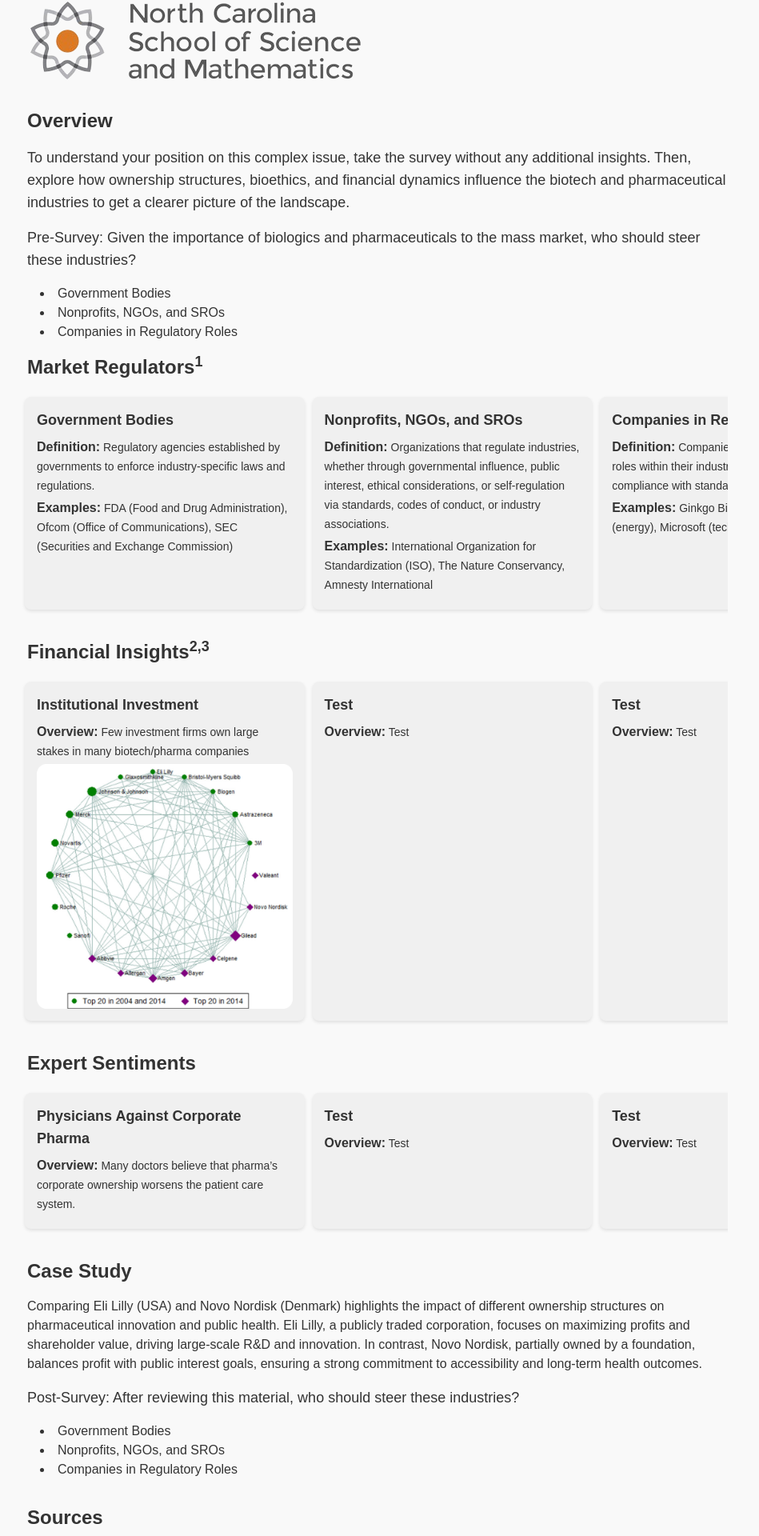
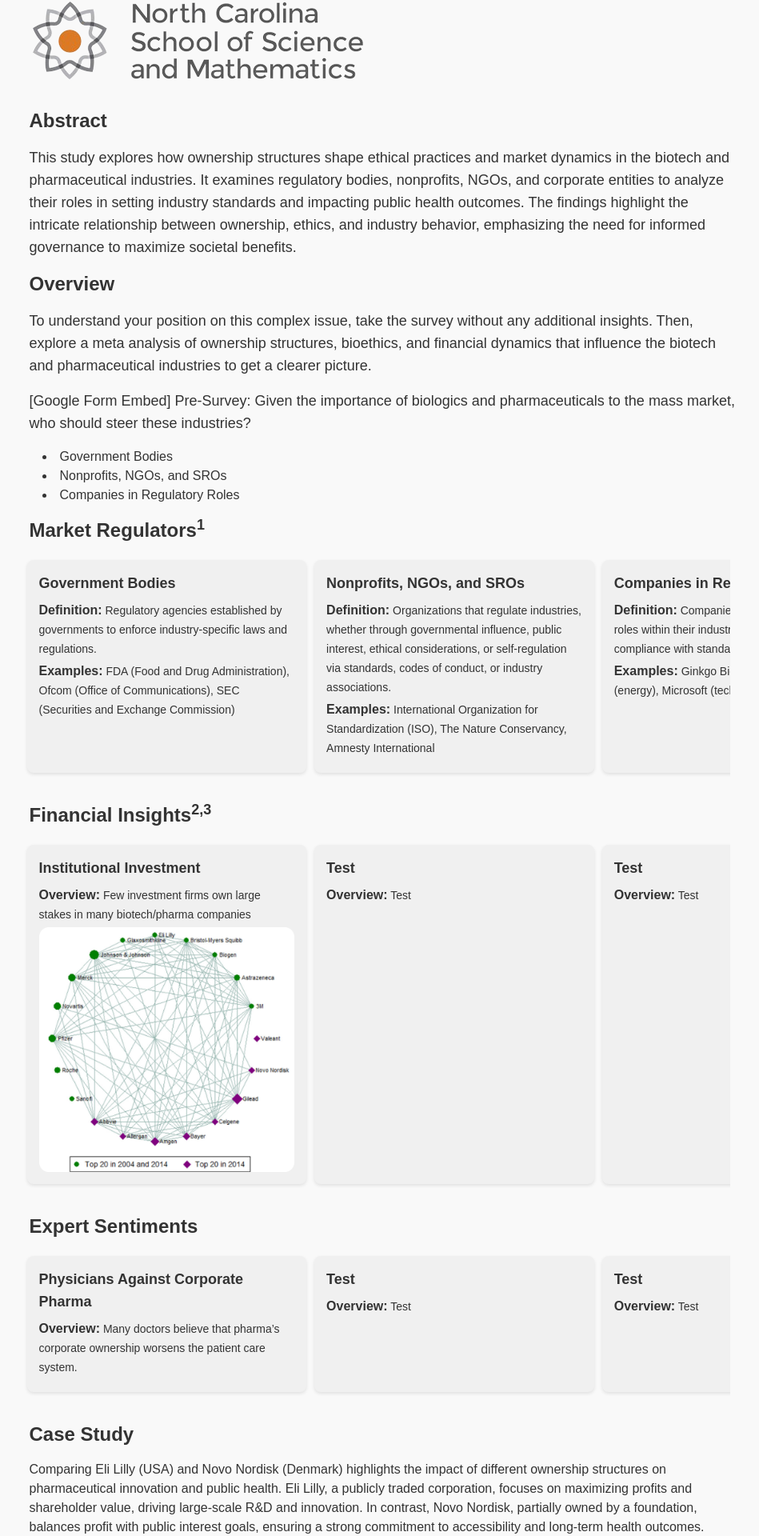
Before and after one commit to tkpepper15/applied-ethics, a Next.js app: page /how_corporate_ownership_shapes_big_pharma in a window 1280 px wide. Shown: the part 233-2153 px from the top of the page at 80% size, without its empty margins (167-1116 px from the left). Built offline with nearby package versions, Linux system fonts and the light colour scheme.

Commit message:
Commit message

```diff
--- a/app/global.css
+++ b/app/global.css
@@ -12,7 +12,7 @@
   background-color: #f9f9f9; /* Light mode background color */
   margin: 0;
   padding-top: 4rem; /* Adjust as needed */
-  padding-right: 10px;
+  padding-right: 5px;
   color: #333; /* Dark text color */
   font-family: Arial, sans-serif; /* Update with your preferred font stack */
 }
@@ -31,6 +31,7 @@
 .container {
   max-width: 100px; /* Set a max-width to constrain the site */
   margin: 0 auto;
+  padding: 0 3rem; /* Add padding to prevent content from touching edges */
 }
 
 /* Home Container */
@@ -144,11 +145,13 @@
 /* Responsive Adjustments */
 @media (max-width: 768px) {
   .container {
+    max-width: 100%;
     padding: 0 0.5rem;
   }
 
   .timeline-container {
     max-width: 100%;
+    padding: 0 0.5rem;
   }
 
   .timeline-item {
@@ -158,7 +161,6 @@
   .home-container {
     padding-top: 15%;
     padding: 5% 0.5rem;
-    max-width: 100%;
   }
 
   .text {
@@ -177,10 +179,6 @@
   .img-container img {
     max-width: 100%;
   }
-
-  body {
-    padding-right: 10px; /* Adjust as needed */
-  }
 }
 
 @media (min-width: 769px) {
--- a/app/how_corporate_ownership_shapes_big_pharma/page.tsx
+++ b/app/how_corporate_ownership_shapes_big_pharma/page.tsx
@@ -85,12 +85,16 @@
           />
         </div>
         <br />
+        <h1 className="ml-4 mb-4 text-2xl font-bold">Abstract</h1>
+        <p className="text-lg ml-4 mb-4">
+          This study explores how ownership structures shape ethical practices and market dynamics in the biotech and pharmaceutical industries. It examines regulatory bodies, nonprofits, NGOs, and corporate entities to analyze their roles in setting industry standards and impacting public health outcomes. The findings highlight the intricate relationship between ownership, ethics, and industry behavior, emphasizing the need for informed governance to maximize societal benefits.
+        </p>
         <h1 className="ml-4 mb-4 text-2xl font-bold">Overview</h1>
         <p className="text-lg ml-4 mb-4">
-          To understand your position on this complex issue, take the survey without any additional insights. Then, explore how ownership structures, bioethics, and financial dynamics influence the biotech and pharmaceutical industries to get a clearer picture of the landscape.
+          To understand your position on this complex issue, take the survey without any additional insights. Then, explore a meta analysis of ownership structures, bioethics, and financial dynamics that influence the biotech and pharmaceutical industries to get a clearer picture.
         </p>
         <p className="text-lg ml-4 mb-4">
-          Pre-Survey: Given the importance of biologics and pharmaceuticals to the mass market, who should steer these industries?
+        [Google Form Embed] Pre-Survey: Given the importance of biologics and pharmaceuticals to the mass market, who should steer these industries?
         </p>
         <ul className="list-disc list-inside ml-8 mb-4">
           <li>Government Bodies</li>
@@ -126,14 +130,14 @@
           Comparing Eli Lilly (USA) and Novo Nordisk (Denmark) highlights the impact of different ownership structures on pharmaceutical innovation and public health. Eli Lilly, a publicly traded corporation, focuses on maximizing profits and shareholder value, driving large-scale R&D and innovation. In contrast, Novo Nordisk, partially owned by a foundation, balances profit with public interest goals, ensuring a strong commitment to accessibility and long-term health outcomes.
         </p>
         <p className="text-lg ml-4 mb-4">
-          Post-Survey: After reviewing this material, who should steer these industries?
+          [Google Form Embed] Post-Survey: After reviewing this material, who should steer these industries?
         </p>
         <ul className="list-disc list-inside ml-8 mb-4">
           <li>Government Bodies</li>
           <li>Nonprofits, NGOs, and SROs</li>
           <li>Companies in Regulatory Roles</li>
         </ul>
-        <h1 className="ml-4 mt-8 mb-4 text-2xl font-bold">Sources</h1>
+        <h1 className="ml-4 mt-8 mb-4 text-2xl font-bold">References</h1>
         <p className="text-lg ml-4 mb-4">
           1:
           <br />
```
